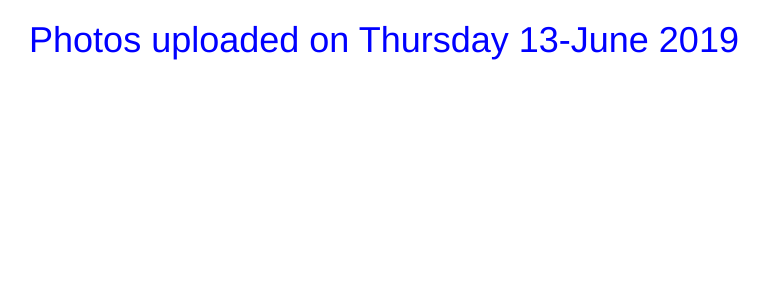
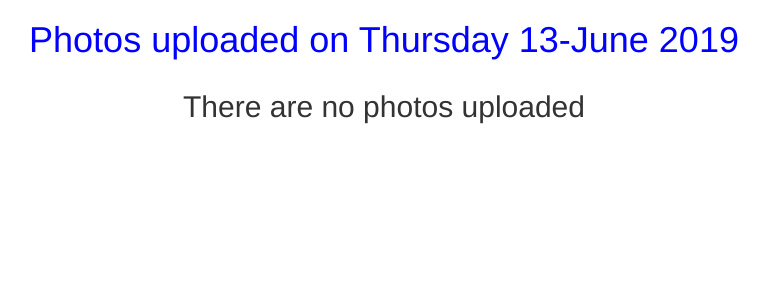
Before and after one commit to Charlesmurage/gallery, a Django app: page / in a window 1280 px wide. Shown: the part 52-352 px from the top of the page, without its empty margins (256-1025 px from the left). Run offline with Django 3.2, Linux system fonts and the light colour scheme; data that the repository does not hold is empty; some libraries are stand-ins or nearby versions.

Commit message:
enable users to view posted photos

```diff
--- a/mygallery/templates/all-photos/today-photos.html
+++ b/mygallery/templates/all-photos/today-photos.html
@@ -2,4 +2,23 @@
 
 {% block content %}
 {{block.super}}
+
+<div class="container">
+        {% for mygallery_item in mygallery %}
+
+<div class="row">
+    <div class="col-xs-6 col-sm-6 col-lg-6">
+        <h2 class="text-center"> {{mygallery_item.title}}</h2>
+    </div>
+</div>
+{% empty %}
+
+<div class="row">
+    <h2 class="text-center"> There are no photos uploaded</h2>
+</div>
+{% endfor %}
+
+</div>
+
+
 {% endblock %}
--- a/mygallery/views.py
+++ b/mygallery/views.py
@@ -1,6 +1,7 @@
 from django.shortcuts import render, redirect
 from django.http import HttpResponse,Http404
 import datetime as dt
+from .models import Pdetails
 
 # Create your views here.
 def welcome(request):
@@ -8,8 +9,9 @@ def welcome(request):
 
 def photo_of_day(request):
     date = dt.date.today()
+    mygallery = Pdetails.todays_photos()
 
-    return render(request, 'all-photos/today-photos.html',{"date":date,})
+    return render(request, 'all-photos/today-photos.html',{"date":date,"mygallery":mygallery})
 
 def previous_photos(request,past_date):
 
@@ -23,7 +25,9 @@ def previous_photos(request,past_date):
     if date == dt.date.today():
         return redirect(photo_of_day)
 
-    return render(request, 'all-photos/prev-photos.html',{"date":date,})
+    mygallery = Pdetails.days_mygallery(date)
+    return render(request, 'all-photos/prev-photos.html',{"date":date,"mygallery":mygallery})
+
 
     day = convert_dates(date)
     html= f'''
```
Also changed, not shown: mygallery/templates/all-photos/prev-photos.html (+17 -0 lines).
